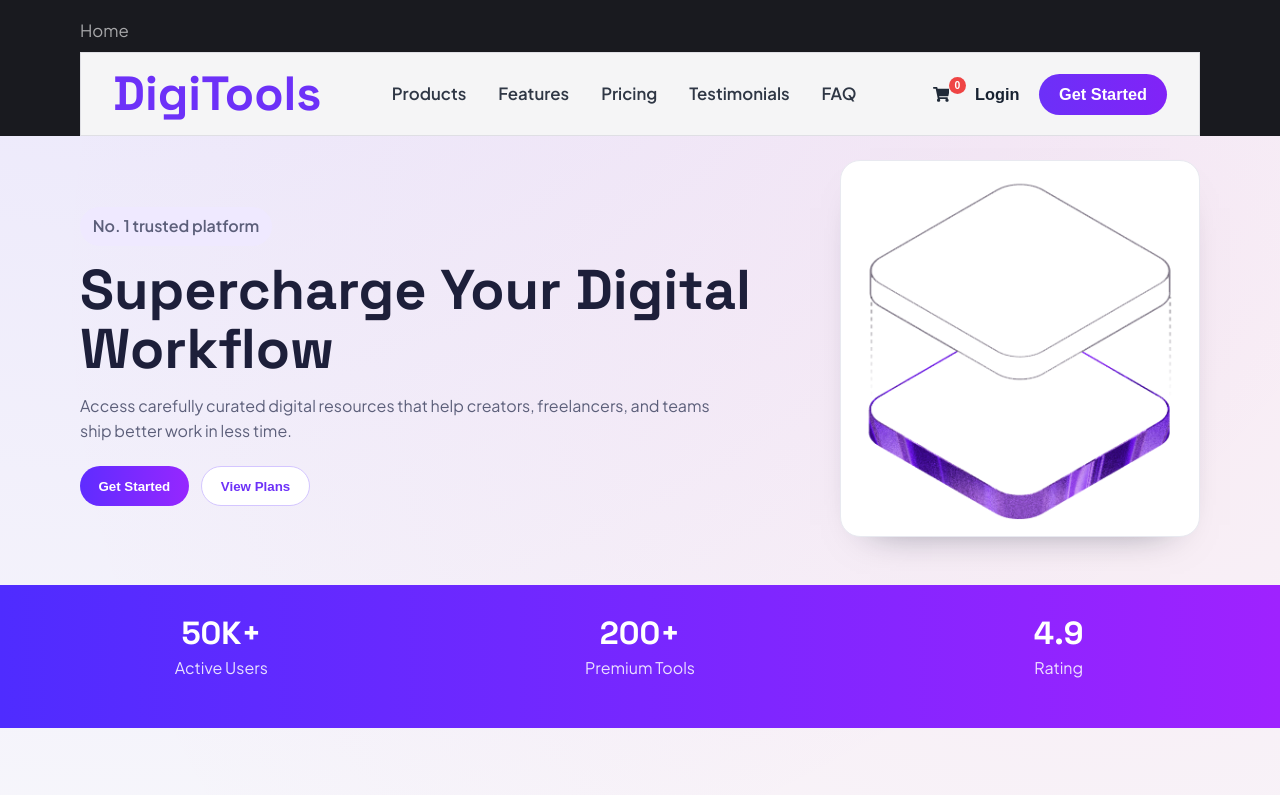
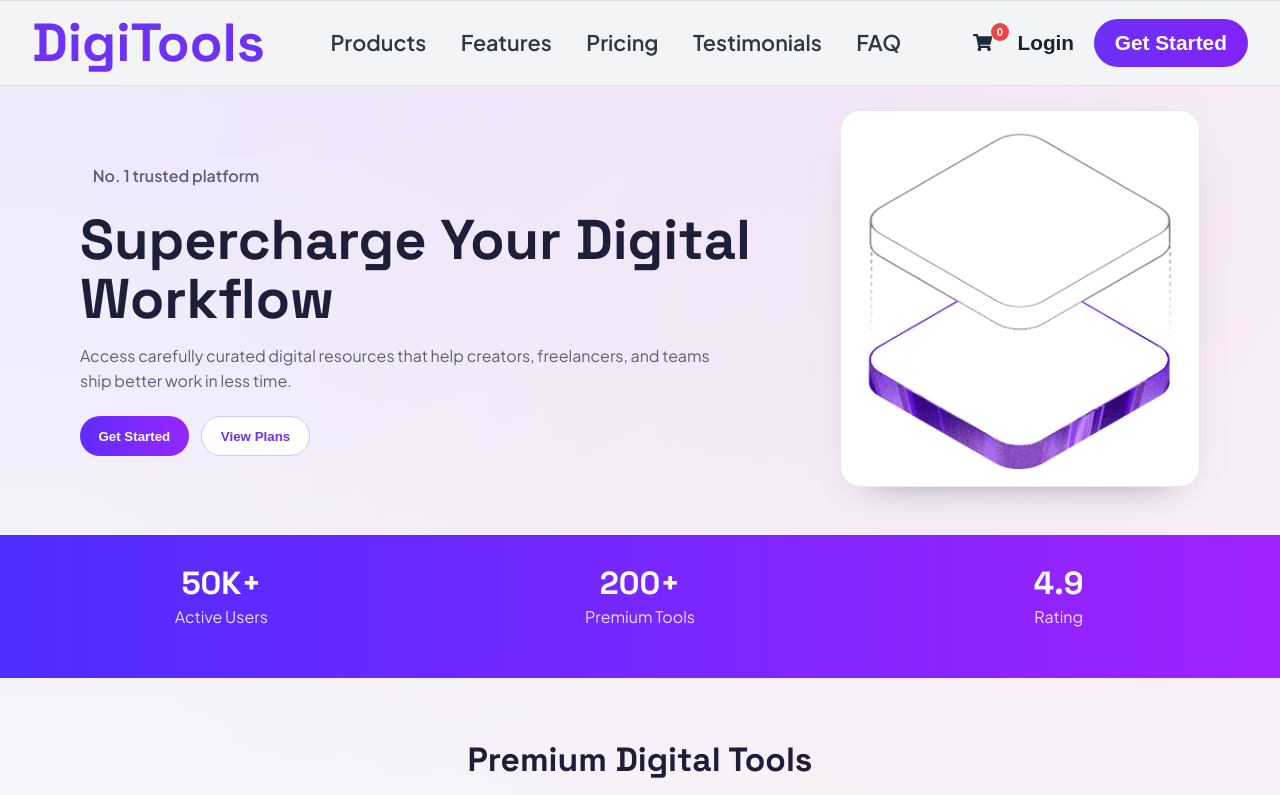
Before and after one commit to Lynx-Swapnil/Digitools-Platform, a React (Vite) app: page / in a window 1280 px wide. Shown: the top 795 px of the page. Built offline with nearby package versions, Linux system fonts and the light colour scheme.

Commit message:
navbar added

```diff
--- a/src/App.css
+++ b/src/App.css
@@ -7,47 +7,39 @@
   margin: 0 auto;
 }
 
-.navbar-wrap {
-  background: #191a1f;
-  padding-top: 1.1rem;
-}
-
-.top-strip {
-  color: rgba(255, 255, 255, 0.62);
-  font-size: 1.05rem;
-  padding-bottom: 0.55rem;
-}
-
 .navbar {
   display: flex;
   align-items: center;
   justify-content: space-between;
-  gap: 1rem;
-  padding: 1.5rem 0;
+  gap: 1.2rem;
+  padding: 0.95rem 0;
 }
 
 .navbar-shell {
-  background: #f5f5f6;
+  background: #f3f4f6;
   border: 1px solid #dfdfe4;
-  padding: 1.05rem 2rem;
+  border-left: 0;
+  border-right: 0;
+  width: min(1280px, 100%);
+  padding: 0.95rem 2rem;
 }
 
 .logo {
   text-decoration: none;
   color: var(--brand-700);
-  font: 800 3rem/1 var(--heading-font);
+  font: 800 3.35rem/1 var(--heading-font);
 }
 
 .nav-menu {
   display: flex;
-  gap: 2rem;
+  gap: 2.15rem;
 }
 
 .nav-menu a {
   text-decoration: none;
   color: #2f3745;
   font-weight: 600;
-  font-size: 1.05rem;
+  font-size: 1.35rem;
 }
 
 .nav-actions {
@@ -65,20 +57,20 @@
   background: transparent;
   color: #1f2937;
   cursor: pointer;
-  font-size: 1.05rem;
+  font-size: 1.2rem;
 }
 
 .cart-count {
   position: absolute;
-  top: -0.5rem;
-  right: -0.65rem;
-  min-width: 1.05rem;
-  height: 1.05rem;
+  top: -0.6rem;
+  right: -0.7rem;
+  min-width: 1.15rem;
+  height: 1.15rem;
   padding: 0 0.2rem;
   border-radius: 999px;
   background: #ef4444;
   color: #fff;
-  font-size: 0.65rem;
+  font-size: 0.7rem;
   font-weight: 700;
   display: inline-flex;
   align-items: center;
@@ -89,7 +81,7 @@
   border: 0;
   background: transparent;
   color: #182231;
-  font-size: 1.02rem;
+  font-size: 1.3rem;
   font-weight: 600;
   cursor: pointer;
 }
@@ -97,10 +89,10 @@
 .nav-cta {
   border: 0;
   border-radius: 999px;
-  padding: 0.7rem 1.25rem;
+  padding: 0.72rem 1.32rem;
   background: linear-gradient(90deg, #6c30f8, #8123f7);
   color: #fff;
-  font-size: 1.02rem;
+  font-size: 1.3rem;
   font-weight: 700;
   cursor: pointer;
 }
@@ -500,6 +492,11 @@ footer {
   .navbar-shell {
     padding: 0.95rem 1rem;
   }
+
+  .nav-login,
+  .nav-cta {
+    font-size: 1rem;
+  }
 }
 
 @media (max-width: 640px) {
@@ -517,10 +514,6 @@ footer {
 
   .navbar {
     padding: 1rem 0;
-  }
-
-  .top-strip {
-    font-size: 0.9rem;
   }
 
   .logo {
--- a/src/components/Navbar/Navbar.jsx
+++ b/src/components/Navbar/Navbar.jsx
@@ -2,8 +2,6 @@ import { FaShoppingCart } from 'react-icons/fa'
 
 function Navbar({ cartCount, onOpenCart }) {
   return (
-    <div className="navbar-wrap">
-      <div className="top-strip container">Home</div>
     <header className="navbar container navbar-shell">
       <a className="logo" href="#">
         DigiTools
@@ -36,7 +34,6 @@ function Navbar({ cartCount, onOpenCart }) {
         </button>
       </div>
     </header>
-    </div>
   )
 }
 
```
Lines whose indentation alone changed are shown as unchanged.
